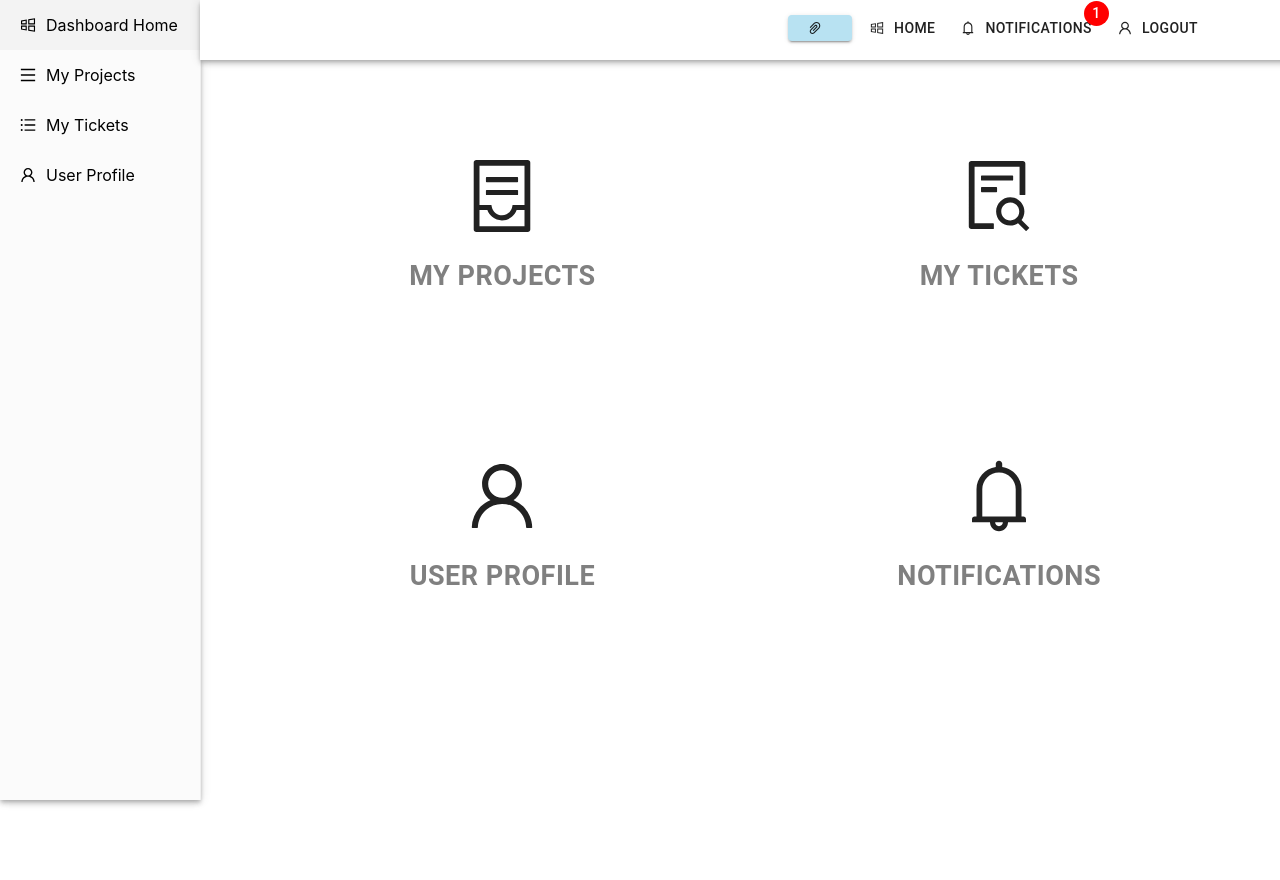
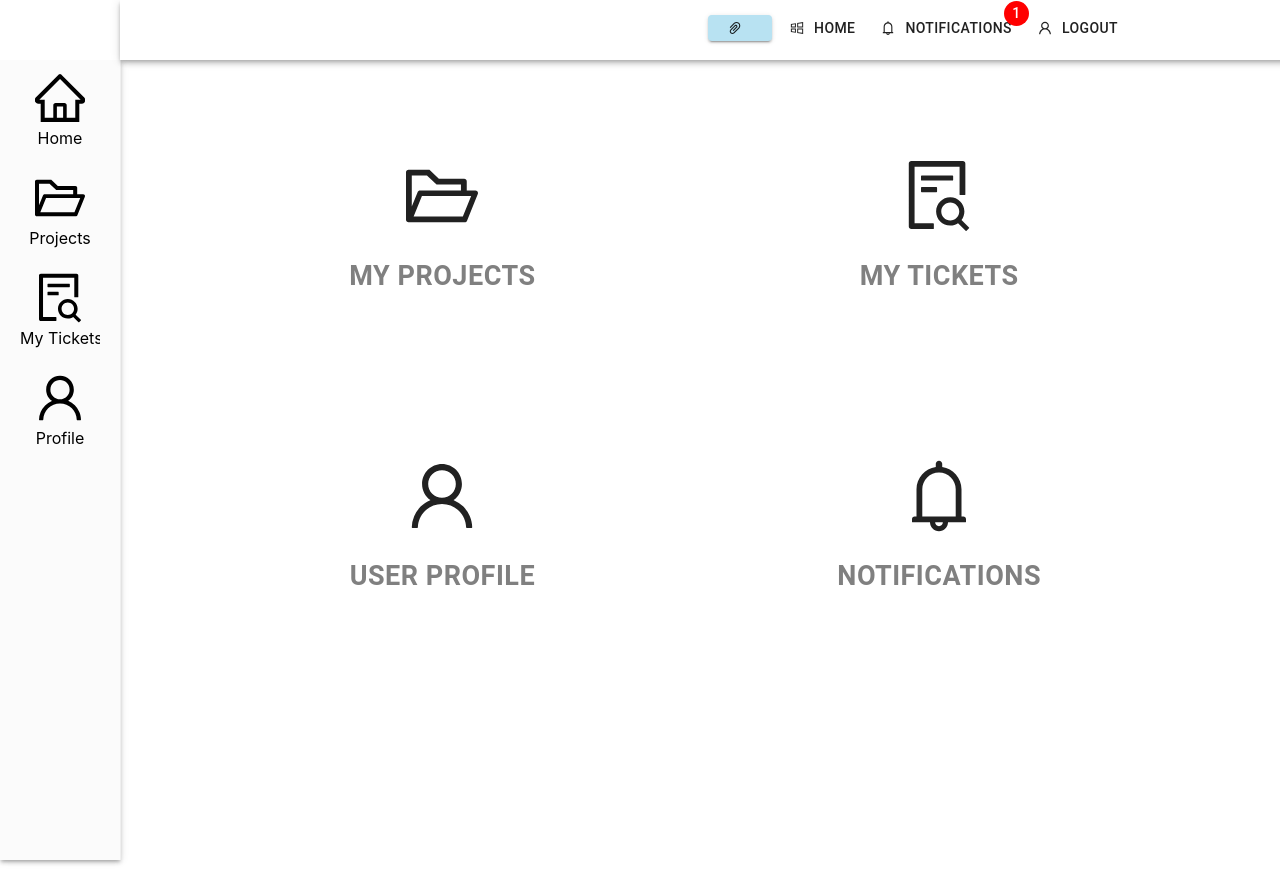
Before and after one commit to kmanikon/Bug-Tracker, a React (Create React App) app in the folder client/: page / in a window 1280 px wide. Built offline with nearby package versions, Linux system fonts and the light colour scheme.

Commit message:
Updated Sidebar

```diff
--- a/client/src/App.js
+++ b/client/src/App.js
@@ -59,7 +59,6 @@ function App() {
 
 
 
-
   useEffect(() => {
     setCurrentUser(JSON.parse(localStorage.getItem( 'currentUser' )));
     setCheckUser(1);
@@ -76,11 +75,13 @@ function App() {
     return (
 
 
+          <div style={{ display: 'flex' }}>
 
-          <div style={{ display: 'flex' }}>
+
 
             { location.pathname !== '/login' ?
               <>
+
 
 
 
@@ -93,14 +94,7 @@ function App() {
 
               </div>
 
-              <div style={{ minWidth: "200px", height: '100vh' }}></div>
-
-
-
-
-
-
-
+              <div style={{ minWidth: "140px", height: '100vh' }}></div>
 
 
               </>
--- a/client/src/Components/SideNavBar/SideNavBar.js
+++ b/client/src/Components/SideNavBar/SideNavBar.js
@@ -2,7 +2,7 @@ import React, { useState, } from 'react'
 import { AppBar, Typography, Toolbar, Avatar, Button } from '@material-ui/core';
 import { Sidebar, Menu, MenuItem, SubMenu } from 'react-pro-sidebar';
 import { Link } from 'react-router-dom';
-import { UserOutlined, WindowsOutlined, MenuOutlined, MenuUnfoldOutlined, UnorderedListOutlined } from '@ant-design/icons';
+import { UserOutlined, WindowsOutlined, MenuOutlined, MenuUnfoldOutlined, UnorderedListOutlined, HomeOutlined, FolderOpenOutlined, FileSearchOutlined } from '@ant-design/icons';
 import useStyles from './styles';
 
 
@@ -25,12 +25,13 @@ const SideNavBar = ({user, height}) => {
     return (
         <div >
 
-            <AppBar position="static" color="inherit" >
+            <AppBar position="static" color="inherit" elevation={3}>
 
                 <Sidebar
                     className={classes.sideBar}
-                    width="200px"
-                    style={{ height: height}}
+                    width="120px"
+                    style={{ height: height, marginTop: '60px'}}
+
                 >
 
 {/*
@@ -49,45 +50,85 @@ const SideNavBar = ({user, height}) => {
                     <div>
                     <Menu>
                         <div className={active === 'home' ? classes.active : classes.inactive}>
-                            <MenuItem onClick={() => setActive('home')} component={<Link to="/home" />} >
+                            <MenuItem
+                                style={{height: '100px'}}
+                                onClick={() => setActive('home')} component={<Link to="/home" />}
+                            >
 
                             <div >
-                                <div style={{ display: 'flex', alignItems: 'center'}}>
-                                    <WindowsOutlined style={{marginRight: '10px'}}/>
-                                    <div>Dashboard Home</div>
+                                <div
+                                style={{
+                                    //display: 'block',
+                                    //alignItems: 'center'
+                                    textAlign: 'center'
+                                }}
+                                >
+                                    <HomeOutlined style={{fontSize: 50}}/>
+                                    <div style={{marginTop: '5px'}}>Home</div>
                                 </div>
                             </div>
                             </MenuItem>
                         </div>
 
                         <div className={active === 'projects' ? classes.active : classes.inactive}>
-                            <MenuItem onClick={() => setActive('projects')} component={<Link to="/projects" />}>
+                            <MenuItem
+                                style={{height: '100px'}}
+                                onClick={() => setActive('projects')} component={<Link to="/projects" />}
+                            >
+
                                 <div style={{alignItems: 'center'}}>
-                                    <div style={{ display: 'flex', alignItems: 'center'}}>
-                                        <MenuOutlined style={{marginRight: '10px'}}/>
-                                        <div>My Projects</div>
+
+
+                                    <div
+                                        style={{
+                                            //display: 'flex',
+                                            //alignItems: 'center'
+                                            textAlign: 'center'
+                                        }}
+                                    >
+                                        <FolderOpenOutlined style={{fontSize: 50}}/>
+                                        <div style={{marginTop: '5px'}}>Projects</div>
                                     </div>
                                 </div>
                             </MenuItem>
                         </div>
 
                         <div className={active === 'tickets' ? classes.active : classes.inactive}>
-                            <MenuItem onClick={() => setActive('tickets')} component={<Link to="/mytickets" />}>
+                            <MenuItem
+                                style={{height: '100px'}}
+                                onClick={() => setActive('tickets')} component={<Link to="/mytickets" />}
+                            >
+
                                 <div style={{alignItems: 'center'}}>
-                                    <div style={{ display: 'flex', alignItems: 'center'}}>
-                                        <UnorderedListOutlined style={{marginRight: '10px'}}/>
-                                        <div>My Tickets</div>
+                                    <div
+                                        style={{
+                                            //display: 'flex',
+                                            //alignItems: 'center'
+                                            textAlign: 'center'
+                                        }}
+                                    >
+                                        <FileSearchOutlined style={{fontSize: 50}}/>
+                                        <div style={{marginTop: '5px'}}>My Tickets</div>
                                     </div>
                                 </div>
                             </MenuItem>
                         </div>
 
                         <div className={active === 'profile' ? classes.active : classes.inactive}>
-                            <MenuItem onClick={() => setActive('profile')} component={<Link to="/profile" />}>
+                            <MenuItem
+                                style={{height: '100px'}}
+                                onClick={() => setActive('profile')} component={<Link to="/profile" />}
+                            >
                                 <div style={{alignItems: 'center'}}>
-                                    <div style={{ display: 'flex', alignItems: 'center'}}>
-                                        <UserOutlined style={{marginRight: '10px'}}/>
-                                        <div>User Profile</div>
+
+                                    <div
+                                        style={{
+                                            //display: 'flex',
+                                            //alignItems: 'center'
+                                            textAlign: 'center'
+                                    }}>
+                                        <UserOutlined style={{fontSize: 50}}/>
+                                        <div style={{marginTop: '5px'}}>Profile</div>
                                     </div>
                                 </div>
                             </MenuItem>
--- a/client/src/Components/TopNavBar/styles.js
+++ b/client/src/Components/TopNavBar/styles.js
@@ -12,7 +12,8 @@ export default makeStyles((theme) => ({
     position: 'fixed',
     width: '100%',
     justifyContent: 'flex-end',
-    minWidth: '830px'
+    minWidth: '830px',
+    marginLeft: '-20px'
   },
   toolbar: {
     display: 'flex',
--- a/client/src/Pages/Home.js
+++ b/client/src/Pages/Home.js
@@ -16,7 +16,8 @@ import {
   ContainerOutlined,
   FileSearchOutlined,
   UserOutlined,
-  BellOutlined
+  BellOutlined,
+  FolderOpenOutlined
 
 
 }
@@ -100,7 +101,7 @@ const Home = () => {
           }}
           >
 
-              <ContainerOutlined style={{ fontSize: '400%'}}/>
+              <FolderOpenOutlined style={{ fontSize: '400%'}}/>
               <div style={{ fontSize: '150%', marginTop: '20px', color: 'grey'}}>
                 My Projects
               </div>
```
Also changed, not shown: 1 other file (tests, documents, lock files or other folders).
